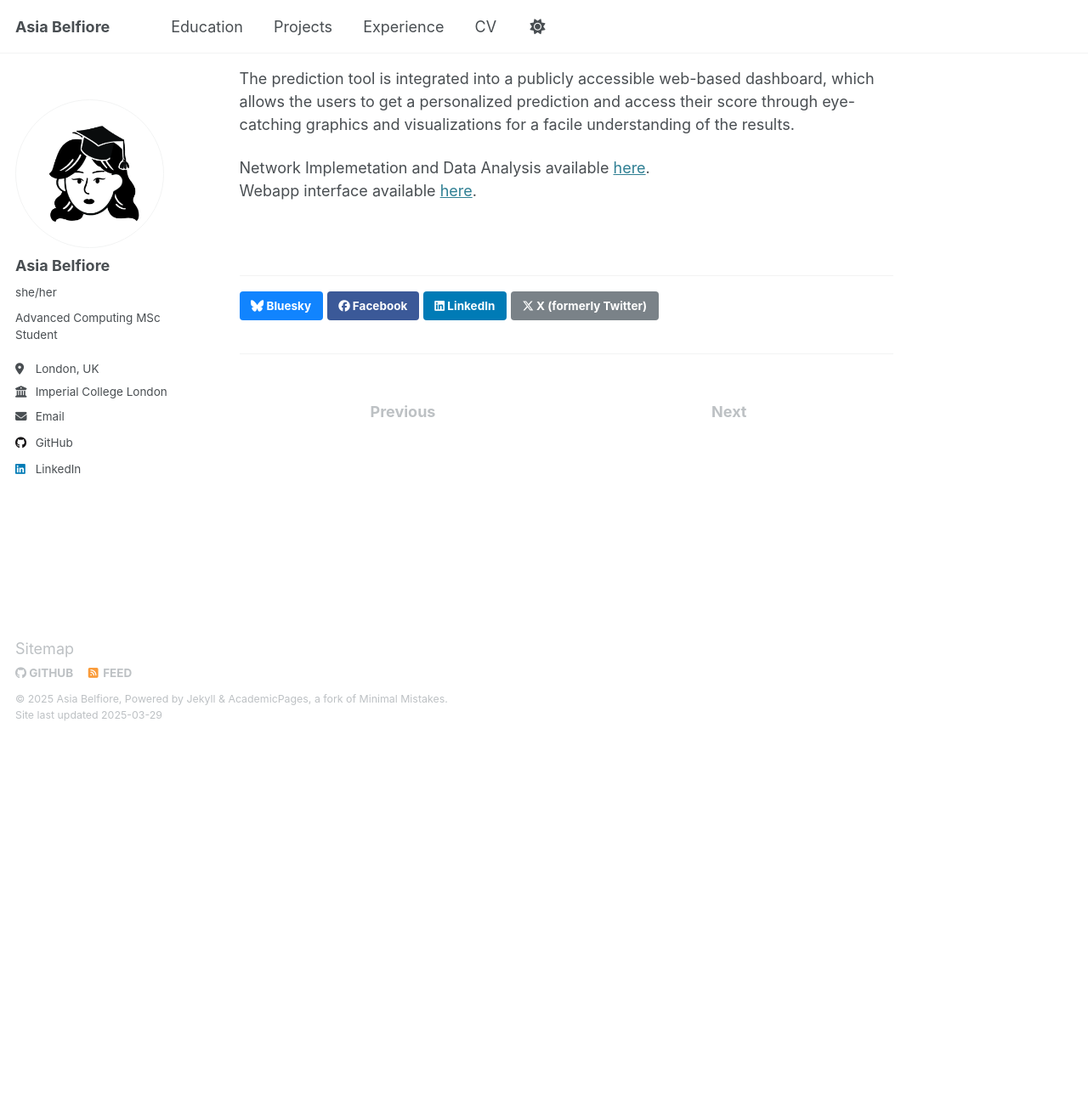
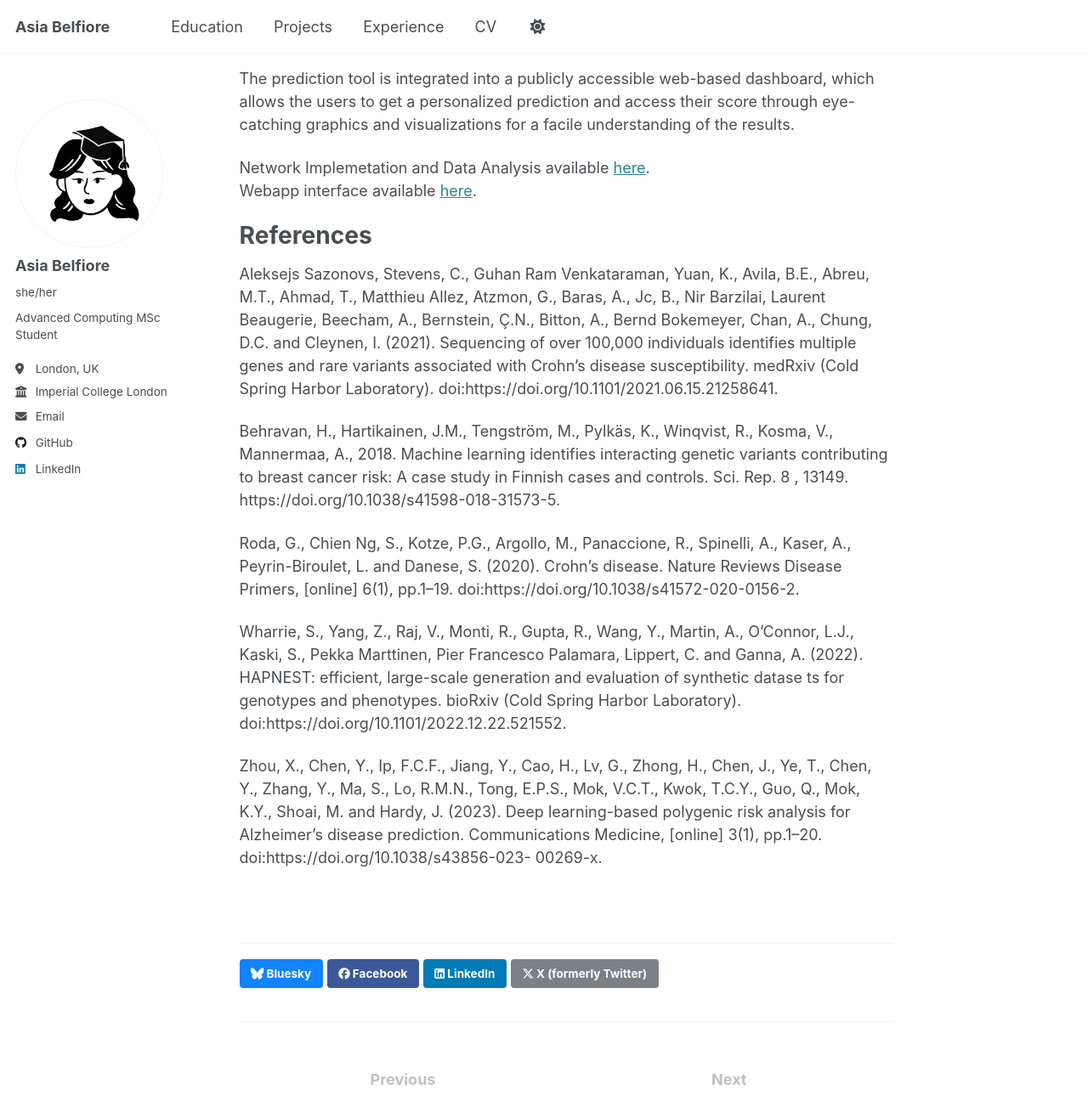
Before and after one commit to belfioreasia/belfioreasia.github.io, a Jekyll site: the page built from _portfolio/CrohnsPred.md, in a window 1280 px wide and 1400 px high, scrolled down 1313 px. Shown: the top 1316 px of the window at 85% size. Built offline with Jekyll 4.4.1, drawn with Linux system fonts in a browser that asks for light colours; before the commit the page ends 2182 px from its top, so only the background shows below that.

Commit message:
added project references

```diff
--- a/_portfolio/CrohnsPred.md
+++ b/_portfolio/CrohnsPred.md
@@ -19,3 +19,18 @@ and access their score through eye-catching graphics and visualizations for a fa
 
 Network Implemetation and Data Analysis available [here](https://github.com/belfioreasia/CrohnsPred). \\
 Webapp interface available [here](https://github.com/belfioreasia/WebApp).
+
+
+References
+====
+
+Aleksejs Sazonovs, Stevens, C., Guhan Ram Venkataraman, Yuan, K., Avila, B.E., Abreu, M.T., Ahmad, T., Matthieu Allez, Atzmon, G., Baras, A., Jc, B., Nir Barzilai, Laurent Beaugerie, Beecham, A., Bernstein, Ç.N., Bitton, A., Bernd Bokemeyer, Chan, A., Chung, D.C. and Cleynen, I. (2021). Sequencing of over 100,000 individuals identifies multiple genes and rare variants associated with Crohn's disease susceptibility. medRxiv (Cold Spring Harbor Laboratory). doi:https://doi.org/10.1101/2021.06.15.21258641.
+
+Behravan, H., Hartikainen, J.M., Tengström, M., Pylkäs, K., Winqvist, R., Kosma, V., Mannermaa, A., 2018. Machine learning identifies interacting genetic variants contributing to breast cancer risk: A case study in Finnish cases and controls. Sci. Rep. 8 , 13149. https://doi.org/10.1038/s41598-018-31573-5.
+
+Roda, G., Chien Ng, S., Kotze, P.G., Argollo, M., Panaccione, R., Spinelli, A., Kaser, A., Peyrin-Biroulet, L. and Danese, S. (2020). Crohn’s disease. Nature Reviews Disease Primers, [online] 6(1), pp.1–19. doi:https://doi.org/10.1038/s41572-020-0156-2.
+
+Wharrie, S., Yang, Z., Raj, V., Monti, R., Gupta, R., Wang, Y., Martin, A., O’Connor, L.J., Kaski, S., Pekka Marttinen, Pier Francesco Palamara, Lippert, C. and Ganna, A. (2022). HAPNEST: efficient, large-scale generation and evaluation of synthetic datase ts for genotypes and phenotypes. bioRxiv (Cold Spring Harbor Laboratory). doi:https://doi.org/10.1101/2022.12.22.521552.
+
+Zhou, X., Chen, Y., Ip, F.C.F., Jiang, Y., Cao, H., Lv, G., Zhong, H., Chen, J., Ye, T., Chen, Y., Zhang, Y., Ma, S., Lo, R.M.N., Tong, E.P.S., Mok, V.C.T., Kwok, T.C.Y., Guo, Q., Mok, K.Y., Shoai, M. and Hardy, J. (2023). Deep learning-based polygenic risk analysis for Alzheimer’s disease prediction. Communications Medicine, [online] 3(1), pp.1–20. doi:https://doi.org/10.1038/s43856-023-
+00269-x.
```
Also changed, not shown: _pages/experience.md (+4 -4 lines), files/Kaggle-Intro_to_Machine_Learning.png (renamed from _certifications/Kaggle-Intro_to_Machine_Learning.png), 14 other files.
